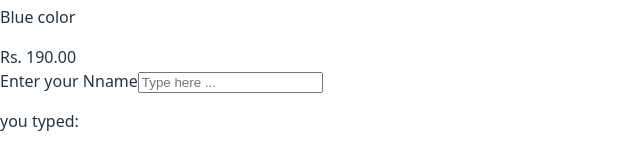
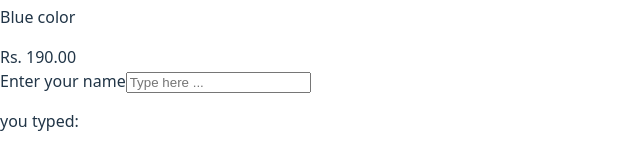
Before and after one commit to Randilwelikala/React-Todo-app, a React (Vite) app: page / in a window 1280 px wide. Shown: the part 545-695 px from the top of the page, without its empty margins (0-640 px from the left). Built offline with nearby package versions, Linux system fonts and the light colour scheme.

Commit message:
create and fixed error in input component

```diff
--- a/src/App.jsx
+++ b/src/App.jsx
@@ -34,7 +34,7 @@ function App(){
         />
 
 
-        <Input lable="Enter your Nname" placeholder="Type here ..."></Input>
+        <Input lable="Enter your name" placeholder="Type here ..."></Input>
         <Input lable="Enter your email" placeholder="example@gmail.com"></Input>
 
     </div>
```
